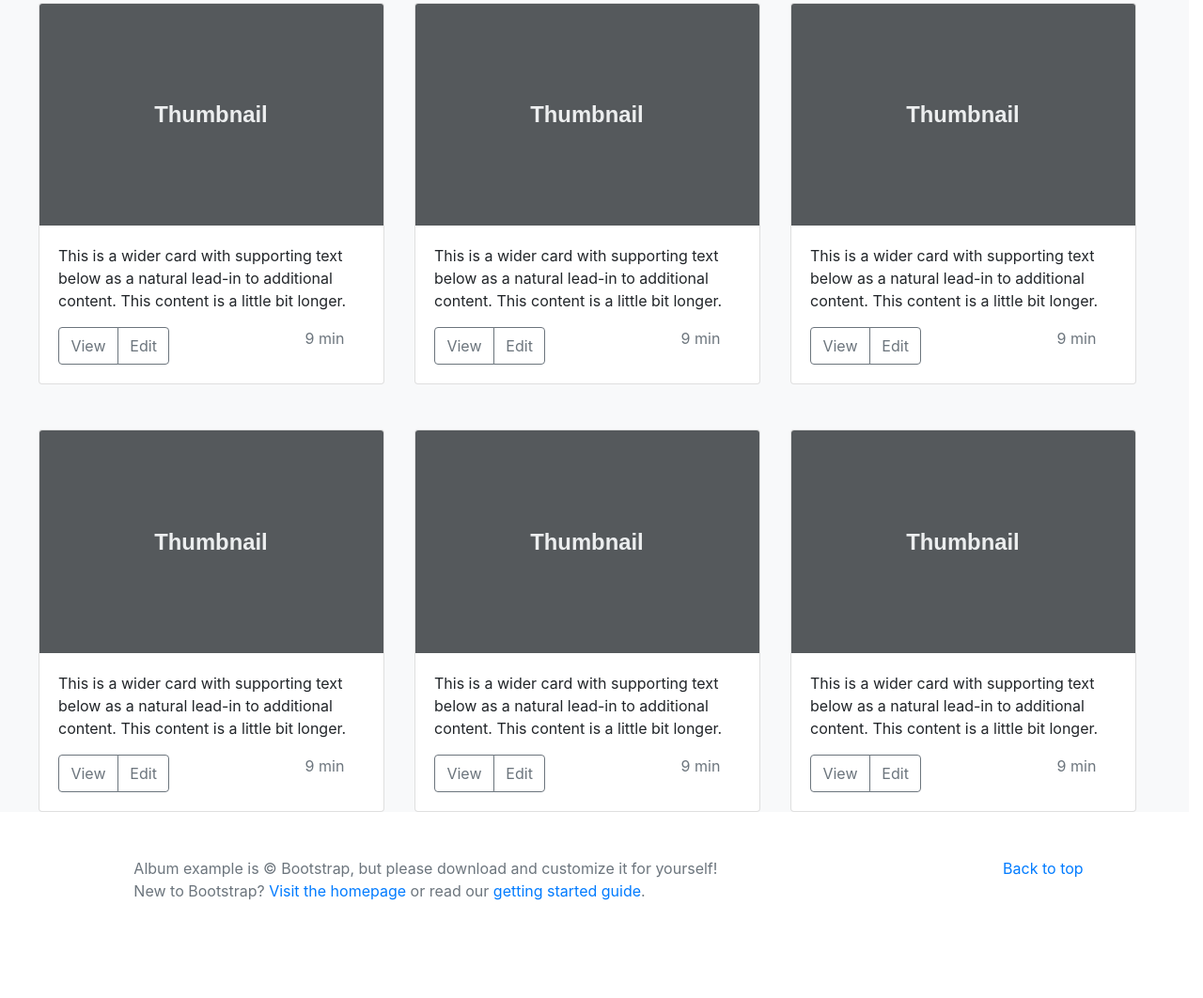
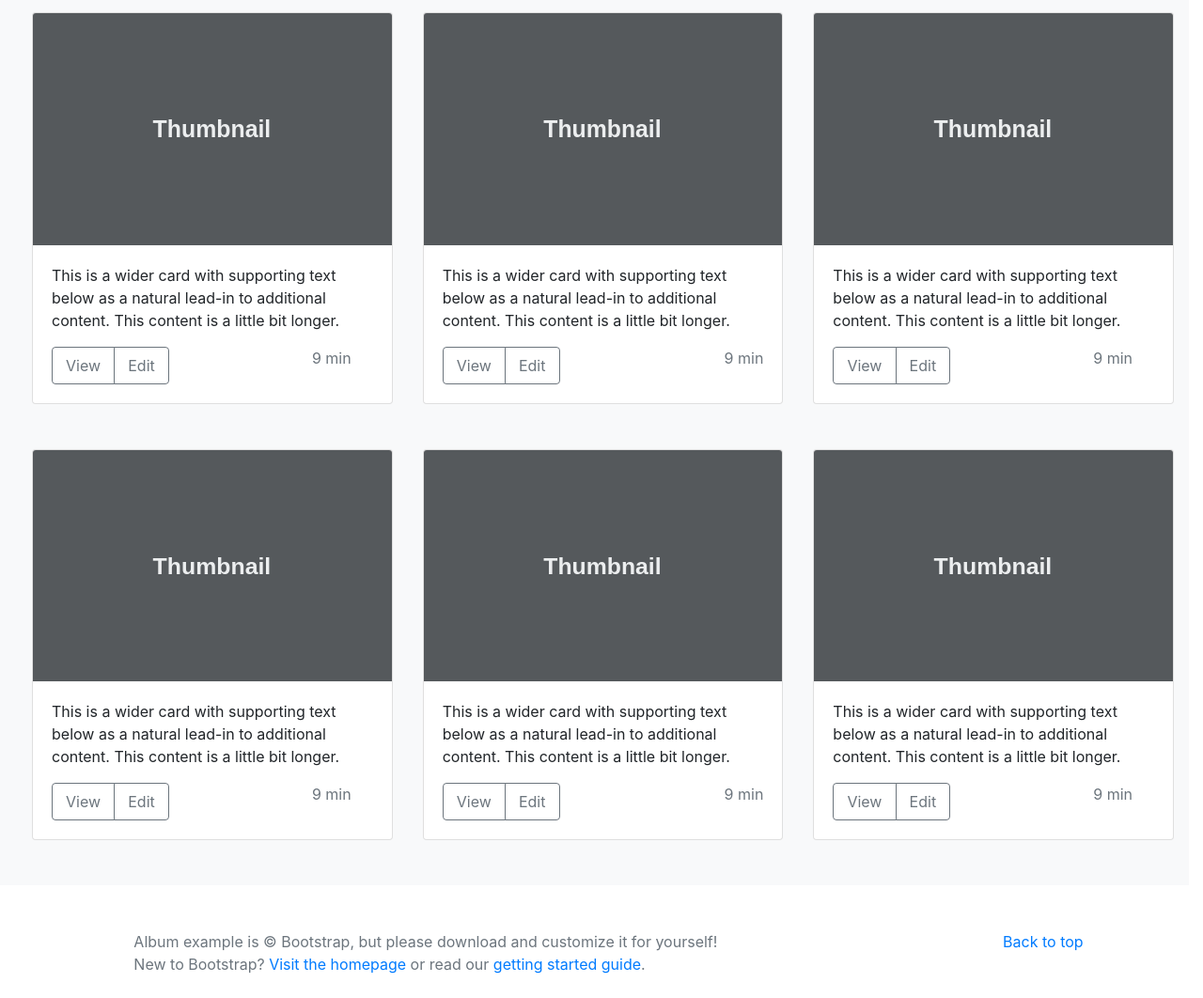
Before and after one commit to VivianeTixier/testbootstrap.github.io, a plain HTML site: page index.html in a window 1280 px wide. Shown: the part 898-1960 px from the top of the page at 94% size. Before the commit the page ends 1882 px from the top, so only its background shows below. Drawn offline with nearby package versions, Linux system fonts and the light colour scheme.

Commit message:
ajustement des card deck

```diff
--- a/index.html
+++ b/index.html
@@ -31,7 +31,7 @@
                 </div>
             </div>
             <nav class="navbar navbar-dark bg-dark row justify-content-around">
-                <a class="navbar-brand col-5 font-weight-bold" href="#"><img src="camera.png" width="20px"/> Album</a>
+                <a class="navbar-brand col-5 font-weight-bold" href="#"><img src="camera.png" width="20px" /> Album</a>
                 <button class="navbar-toggler" type="button" data-toggle="collapse"
                     data-target="#navbarToggleExternalContent" aria-controls="navbarToggleExternalContent"
                     aria-expanded="false" aria-label="Toggle navigation">
@@ -53,11 +53,13 @@
             </div>
         </div>
     </section>
-    <section class="row justify-content-center mt-5 mb-5 bg-light container-fluid">
-        <div class="card mr-3 ml-3 mt-5" style="width: 23rem;">
+    <section class="row justify-content-center mt-5 mb-5 bg-light container-fluid pl-5">
+        <div class="card-deck">
+            <div class="card mr-3 ml-3 mt-5">
                 <img class="card-img-top" src="téléchargement.svg" alt="Card image cap">
                 <div class="card-body">
-                <p class="card-text">This is a wider card with supporting text below as a natural lead-in to additional
+                    <p class="card-text">This is a wider card with supporting text below as a natural lead-in to
+                        additional
                         content. This content is a little bit longer.</p>
                     <div class="row">
                         <div class="btn-group mr-2 justify-content-between col-5" role="group" aria-label="First group">
@@ -68,10 +70,11 @@
                     </div>
                 </div>
             </div>
-        <div class="card mr-3 ml-3 mt-5" style="width: 23rem;">
+            <div class="card mr-3 ml-3 mt-5">
                 <img class="card-img-top" src="téléchargement.svg" alt="Card image cap">
                 <div class="card-body">
-                <p class="card-text">This is a wider card with supporting text below as a natural lead-in to additional
+                    <p class="card-text">This is a wider card with supporting text below as a natural lead-in to
+                        additional
                         content. This content is a little bit longer.</p>
                     <div class="row justify-content-between">
                         <div class="btn-group mr-2 col-5" role="group" aria-label="First group">
@@ -82,10 +85,11 @@
                     </div>
                 </div>
             </div>
-        <div class="card mr-3 ml-3 mt-5" style="width: 23rem;">
+            <div class="card mr-3 ml-3 mt-5">
                 <img class="card-img-top" src="téléchargement.svg" alt="Card image cap">
                 <div class="card-body">
-                <p class="card-text">This is a wider card with supporting text below as a natural lead-in to additional
+                    <p class="card-text">This is a wider card with supporting text below as a natural lead-in to
+                        additional
                         content. This content is a little bit longer.</p>
                     <div class="row">
                         <div class="btn-group mr-2 justify-content-between col-5" role="group" aria-label="First group">
@@ -96,10 +100,13 @@
                     </div>
                 </div>
             </div>
-        <div class="card mr-3 ml-3 mt-5" style="width: 23rem;">
+        </div>
+        <div class="card-deck">
+            <div class="card mr-3 ml-3 mt-5">
                 <img class="card-img-top" src="téléchargement.svg" alt="Card image cap">
                 <div class="card-body">
-                <p class="card-text">This is a wider card with supporting text below as a natural lead-in to additional
+                    <p class="card-text">This is a wider card with supporting text below as a natural lead-in to
+                        additional
                         content. This content is a little bit longer.</p>
                     <div class="row">
                         <div class="btn-group mr-2 justify-content-between col-5" role="group" aria-label="First group">
@@ -110,10 +117,26 @@
                     </div>
                 </div>
             </div>
-        <div class="card mr-3 ml-3 mt-5" style="width: 23rem;">
+            <div class="card mr-3 ml-3 mt-5">
                 <img class="card-img-top" src="téléchargement.svg" alt="Card image cap">
                 <div class="card-body">
-                <p class="card-text">This is a wider card with supporting text below as a natural lead-in to additional
+                    <p class="card-text">This is a wider card with supporting text below as a natural lead-in to
+                        additional
+                        content. This content is a little bit longer.</p>
+                    <div class="row justify-content-between">
+                        <div class="btn-group mr-2 col-5" role="group" aria-label="First group">
+                            <button type="button" class="btn btn-outline-secondary">View</button>
+                            <button type="button" class="btn btn-outline-secondary">Edit</button>
+                        </div>
+                        <p class="text-muted text-right col-6">9 min</p>
+                    </div>
+                </div>
+            </div>
+            <div class="card mr-3 ml-3 mt-5">
+                <img class="card-img-top" src="téléchargement.svg" alt="Card image cap">
+                <div class="card-body">
+                    <p class="card-text">This is a wider card with supporting text below as a natural lead-in to
+                        additional
                         content. This content is a little bit longer.</p>
                     <div class="row">
                         <div class="btn-group mr-2 justify-content-between col-5" role="group" aria-label="First group">
@@ -124,10 +147,13 @@
                     </div>
                 </div>
             </div>
-        <div class="card mr-3 ml-3 mt-5" style="width: 23rem;">
+        </div>
+        <div class="card-deck mb-5">
+            <div class="card mr-3 ml-3 mt-5">
                 <img class="card-img-top" src="téléchargement.svg" alt="Card image cap">
                 <div class="card-body">
-                <p class="card-text">This is a wider card with supporting text below as a natural lead-in to additional
+                    <p class="card-text">This is a wider card with supporting text below as a natural lead-in to
+                        additional
                         content. This content is a little bit longer.</p>
                     <div class="row">
                         <div class="btn-group mr-2 justify-content-between col-5" role="group" aria-label="First group">
@@ -138,10 +164,26 @@
                     </div>
                 </div>
             </div>
-        <div class="card mr-3 ml-3 mt-5" style="width: 23rem;">
+            <div class="card mr-3 ml-3 mt-5">
                 <img class="card-img-top" src="téléchargement.svg" alt="Card image cap">
                 <div class="card-body">
-                <p class="card-text">This is a wider card with supporting text below as a natural lead-in to additional
+                    <p class="card-text">This is a wider card with supporting text below as a natural lead-in to
+                        additional
+                        content. This content is a little bit longer.</p>
+                    <div class="row justify-content-between">
+                        <div class="btn-group mr-2 col-5" role="group" aria-label="First group">
+                            <button type="button" class="btn btn-outline-secondary">View</button>
+                            <button type="button" class="btn btn-outline-secondary">Edit</button>
+                        </div>
+                        <p class="text-muted text-right col-6">9 min</p>
+                    </div>
+                </div>
+            </div>
+            <div class="card mr-3 ml-3 mt-5">
+                <img class="card-img-top" src="téléchargement.svg" alt="Card image cap">
+                <div class="card-body">
+                    <p class="card-text">This is a wider card with supporting text below as a natural lead-in to
+                        additional
                         content. This content is a little bit longer.</p>
                     <div class="row">
                         <div class="btn-group mr-2 justify-content-between col-5" role="group" aria-label="First group">
@@ -152,38 +194,12 @@
                     </div>
                 </div>
             </div>
-        <div class="card mr-3 ml-3 mt-5" style="width: 23rem;">
-            <img class="card-img-top" src="téléchargement.svg" alt="Card image cap">
-            <div class="card-body">
-                <p class="card-text">This is a wider card with supporting text below as a natural lead-in to additional
-                    content. This content is a little bit longer.</p>
-                <div class="row">
-                    <div class="btn-group mr-2 justify-content-between col-5" role="group" aria-label="First group">
-                        <button type="button" class="btn btn-outline-secondary">View</button>
-                        <button type="button" class="btn btn-outline-secondary">Edit</button>
         </div>
-                    <p class="text-muted text-right col-6">9 min</p>
-                </div>
-            </div>
-        </div>
-        <div class="card mr-3 ml-3 mt-5" style="width: 23rem;">
-            <img class="card-img-top" src="téléchargement.svg" alt="Card image cap">
-            <div class="card-body">
-                <p class="card-text">This is a wider card with supporting text below as a natural lead-in to additional
-                    content. This content is a little bit longer.</p>
-                <div class="row">
-                    <div class="btn-group mr-2 justify-content-between col-5" role="group" aria-label="First group">
-                        <button type="button" class="btn btn-outline-secondary">View</button>
-                        <button type="button" class="btn btn-outline-secondary">Edit</button>
-                    </div>
-                    <p class="text-muted text-right col-6">9 min</p>
-                </div>
-            </div>
-        </div>
+
     </section>
     <section class="row justify-content-around text-muted mt-5 mb-4">
         <div class="col-6">
-                Album example is © Bootstrap, but please download and customize it for yourself!<br/>
+            Album example is © Bootstrap, but please download and customize it for yourself!<br />
 
             New to Bootstrap? <a href="#">Visit the homepage</a> or read our <a href="#">getting started guide</a>.
         </div>
```
Lines whose indentation alone changed are shown as unchanged.
